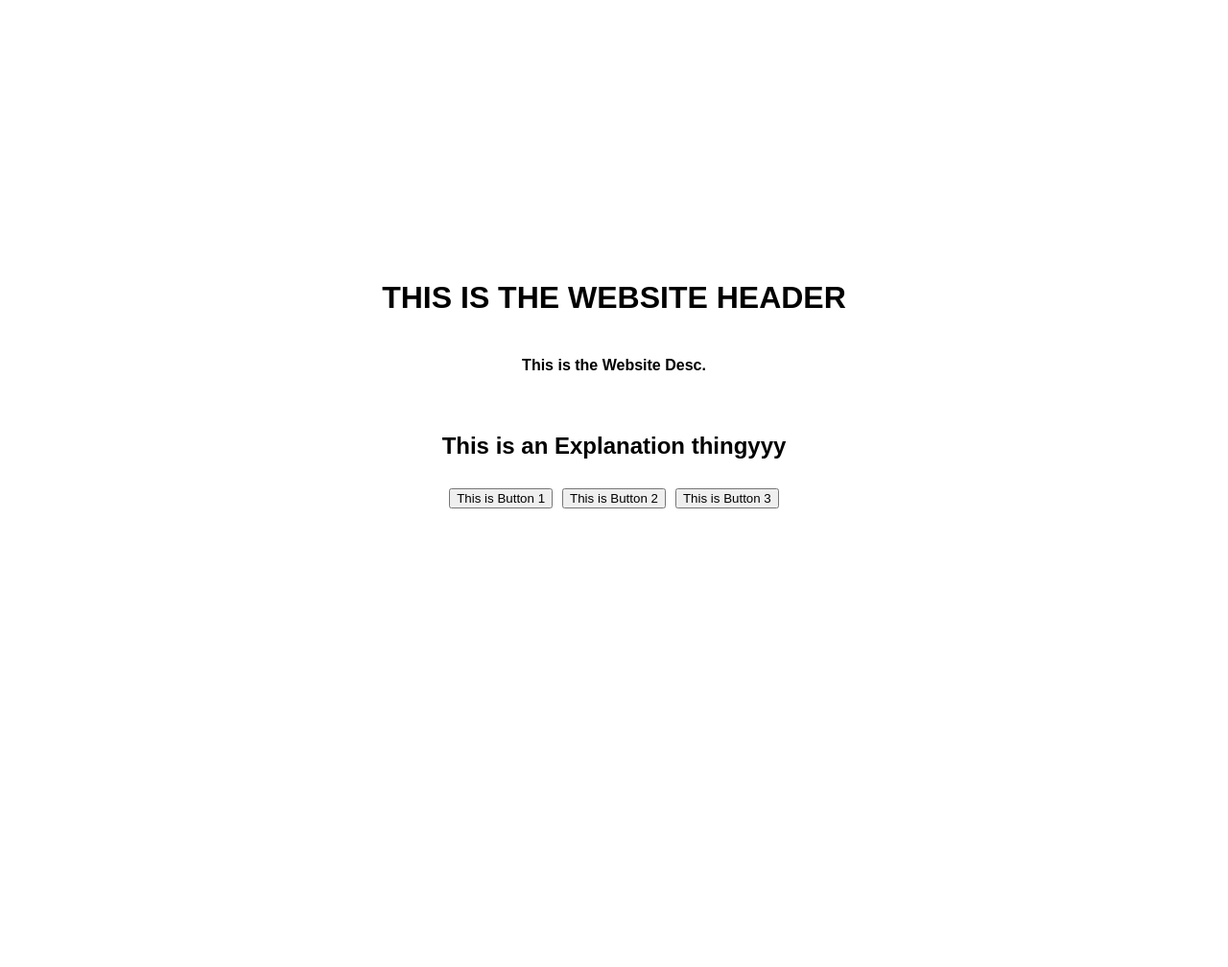
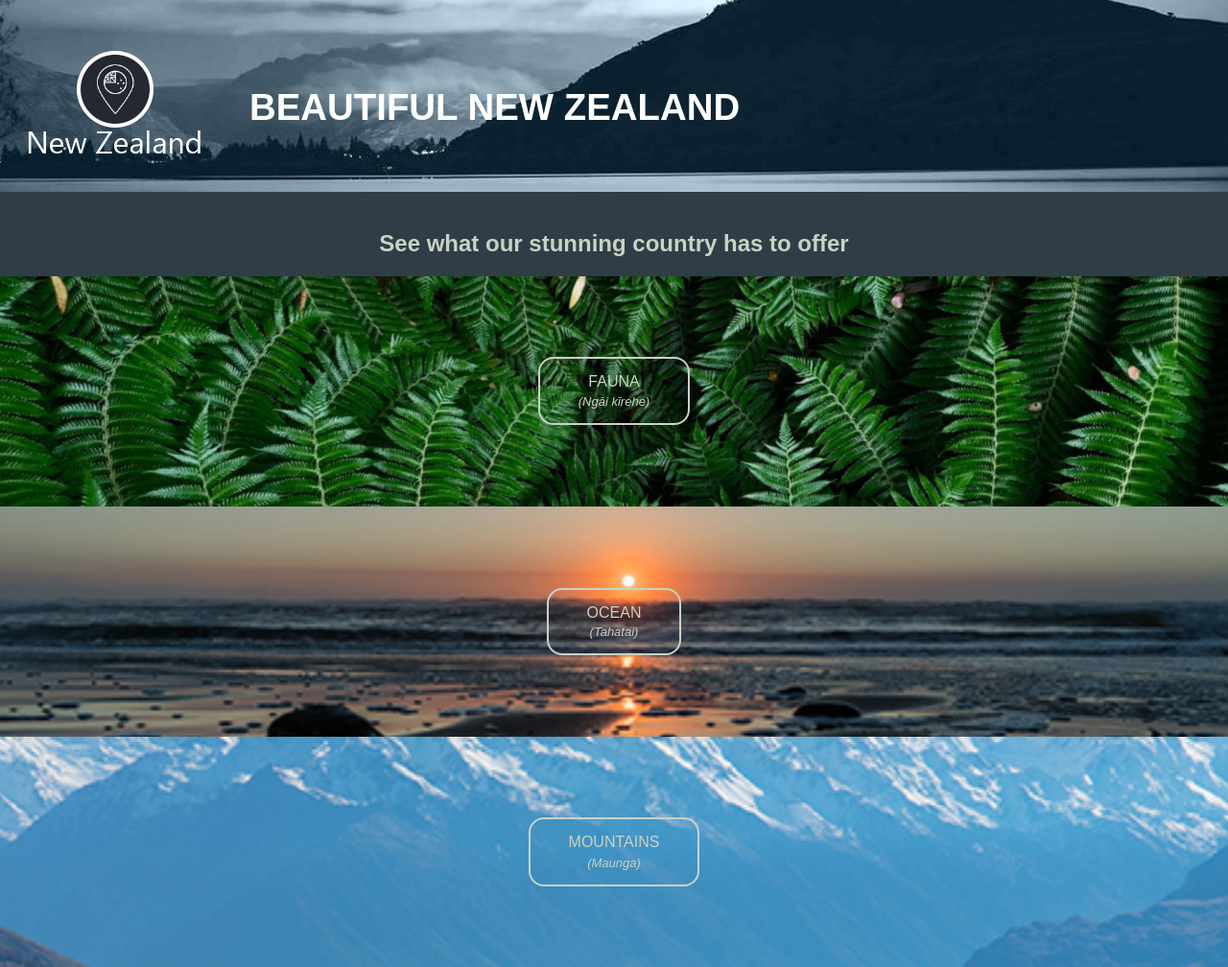
Before and after one commit to hekitsoftware/DTO2013_Assignment, a plain HTML site: page DTO2013/index.html in a window 1280 px wide. Shown: the whole page at 96% size. Before the commit the page ends 800 px from the top, so only its background shows below. Drawn offline with Linux system fonts and the light colour scheme.

Commit message:
Fixed the Flexbox/Button Shenanigans

```diff
--- a/DTO2013/index.html
+++ b/DTO2013/index.html
@@ -7,16 +7,36 @@
     <title>Home</title>
 </head>
 <body>
-    <h1>THIS IS THE WEBSITE HEADER</h1>
-    <h4>This is the Website Desc.</h4>
+    <div class="header">
+        <div class="header-content">
+            <img src="images/logo.png" alt="Logo" class="logo">
+            <h1>BEAUTIFUL NEW ZEALAND</h1>
+        </div>
+    </div>
 
     <div class="MainContainer">
-        <h2>This is an Explanation thingyyy</h2>
-        <div class="ButtonContainer">
-            <button>This is Button 1</button>
-            <button>This is Button 2</button>
-            <button>This is Button 3</button>
-        </div>
+        <h2>See what our stunning country has to offer</h2>
+    </div>
+
+    <div class="f-section">
+        <a class="nav-button" href="bush.html">
+            <span class="b-text">FAUNA</span>
+            <span class="b-subtitle">(Ngāi kīrehe)</span>
+        </a>
+    </div>
+
+    <div class="o-section">
+        <a class="nav-button" href="ocean.html">
+            <span class="b-text">OCEAN</span>
+            <span class="b-subtitle">(Tahatai)</span>
+        </a>
+    </div>
+
+    <div class="m-section">
+        <a class="nav-button" href="mountain.html">
+            <span class="b-text">MOUNTAINS</span>
+            <span class="b-subtitle">(Maunga)</span>
+        </a>
     </div>
 </body>
 </html>
--- a/DTO2013/style.css
+++ b/DTO2013/style.css
@@ -1,12 +1,60 @@
+.header {
+    display: flex;
+    align-items: flex-end;
+    justify-content: flex-start;
+    background-image: url(images/banner-edited.jpg);
+    background-size: cover;
+    background-position: center;
+    background-repeat: no-repeat;
+    height: 200px;
+    width: 100%;
+    padding: 20px;
+    box-sizing: border-box;
+}
+
+/* button slice groups */
+.f-section, .o-section, .m-section {
+    display: flex;
+    justify-content: center;
+    align-items: center;
+    background-size: cover;
+    background-position: center;
+    background-repeat: no-repeat;
+    height: 200px;
+    width: 100%;
+    padding: 20px;
+}
+
+.f-section { background-image: url(images/bush-1.jpeg); }
+.o-section { background-image: url(images/ocean_1.jpg); }
+.m-section { background-image: url(images/mountain_1.jpg); }
+
+.header-content {
+    display: flex;
+    align-items: center;
+    gap: 20px;
+    color: #ffffff;
+    font-size: larger;
+}
+
+.header .logo {
+    height: auto;
+    max-height: 150px;
+    max-width: 100%;
+    margin-right: 20px;
+}
+
 body {
     display: flex;
     flex-direction: column;
     align-items: center;
     justify-content: center;
-    height: 100vh;
     margin: 0;
     font-family: Arial, sans-serif;
     text-align: center;
+    color:#CAD2C5;
+    background-color: #2F3E46;
+    width: 100%;
 }
 
 .MainContainer {
@@ -14,11 +62,44 @@ body {
     flex-direction: column;
     align-items: center;
     margin-top: 20px;
+    width: 100%;
 }
 
-.ButtonContainer {
-    display: flex;
-    justify-content: center;
-    gap: 10px;
-    margin-top: 10px;
+/* --- BUTTON STUFF --- */
+
+.nav-button{
+    color: #CAD2C5;
+    background-color: transparent;
+    border-radius: 16px;
+    border: 2px solid #CAD2C5;
+    padding: 15px 40px;
+    text-decoration: none;
+    text-align: center;
 }
+
+.nav-button .b-text{
+    display: block;
+    font-weight: normal;
+    font-size: medium;
+    padding-bottom: 5%;
+}
+
+.nav-button .b-subtitle{
+    display: block;
+    font-weight: 300;
+    font-style: italic;
+    font-size: small;
+}
+
+.nav-button:hover{
+    transition: .3s ease all;
+    color: #2F3E46;
+    background-color: #CAD2C5;
+}
+
+@media (max-width: 600px) {
+    .nav-button {
+        width: 80%;
+        padding: 12px 0;
+    }
+}
```
Also changed, not shown: DTO2013/assets/colour_ref.webp (added), DTO2013/assets/colourpalette.png (deleted), DTO2013/images/banner-edited.jpg (added), DTO2013/images/logo.png (renamed from DTO2013/images/NewZealandLogo.png).
